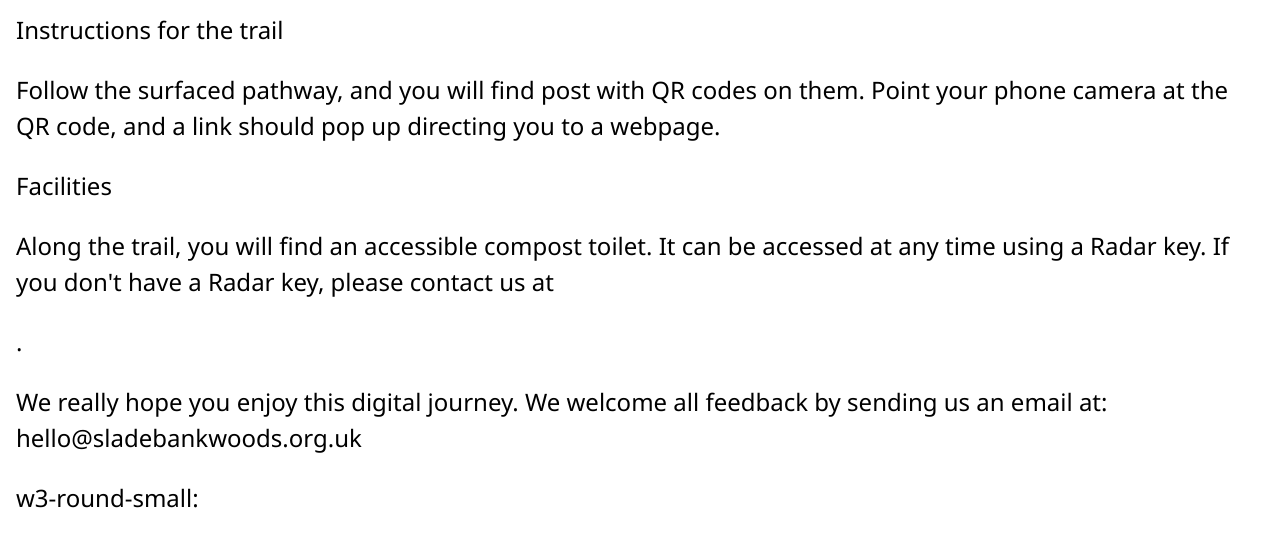
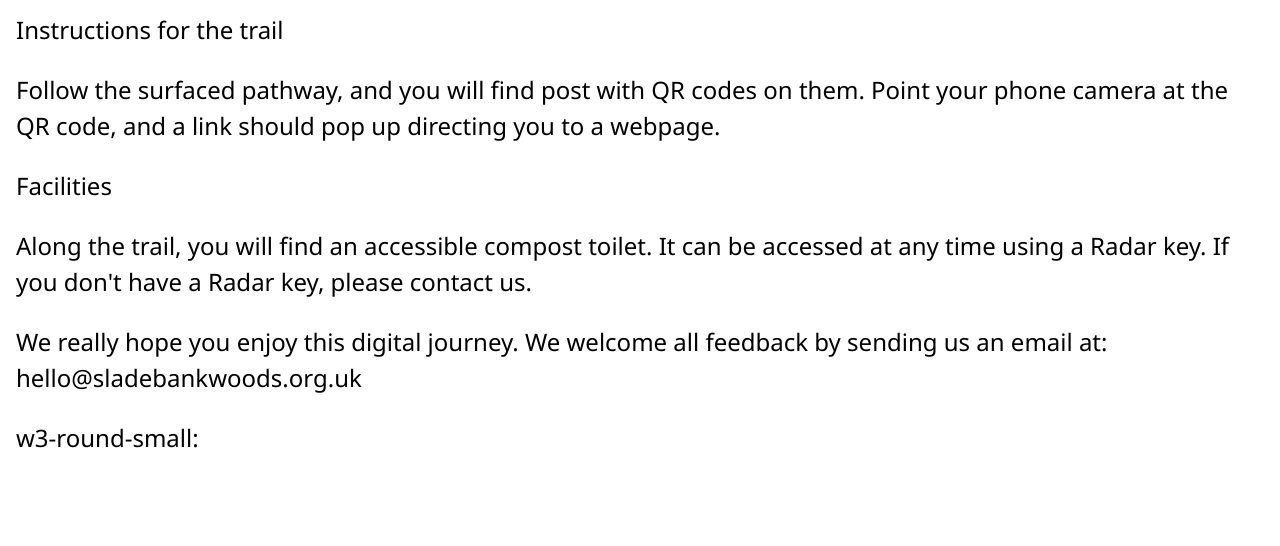
Before and after one commit to louwatson/sladebankwoods-adventuretrail, a plain HTML site: page index.html in a window 1280 px wide. Shown: the part 118-664 px from the top of the page. Drawn offline with nearby package versions, Linux system fonts and the light colour scheme.

Commit message:
Update index.html

```diff
--- a/index.html
+++ b/index.html
@@ -12,7 +12,7 @@
   <h3>Instructions for the trail</3>
   <p>Follow the surfaced pathway, and you will find post with QR codes on them. Point your phone camera at the QR code, and a link should pop up directing you to a webpage.</h4>
   <h3>Facilities</3>
-  <p>Along the trail, you will find an accessible compost toilet. It can be accessed at any time using a Radar key. If you don't have a Radar key, please contact us at</p>.
+  <p>Along the trail, you will find an accessible compost toilet. It can be accessed at any time using a Radar key. If you don't have a Radar key, please contact us.</p>
     <p>We really hope you enjoy this digital journey. We welcome all feedback by sending us an email at: hello@sladebankwoods.org.uk</p>
 
   <p>w3-round-small:</p>
```
